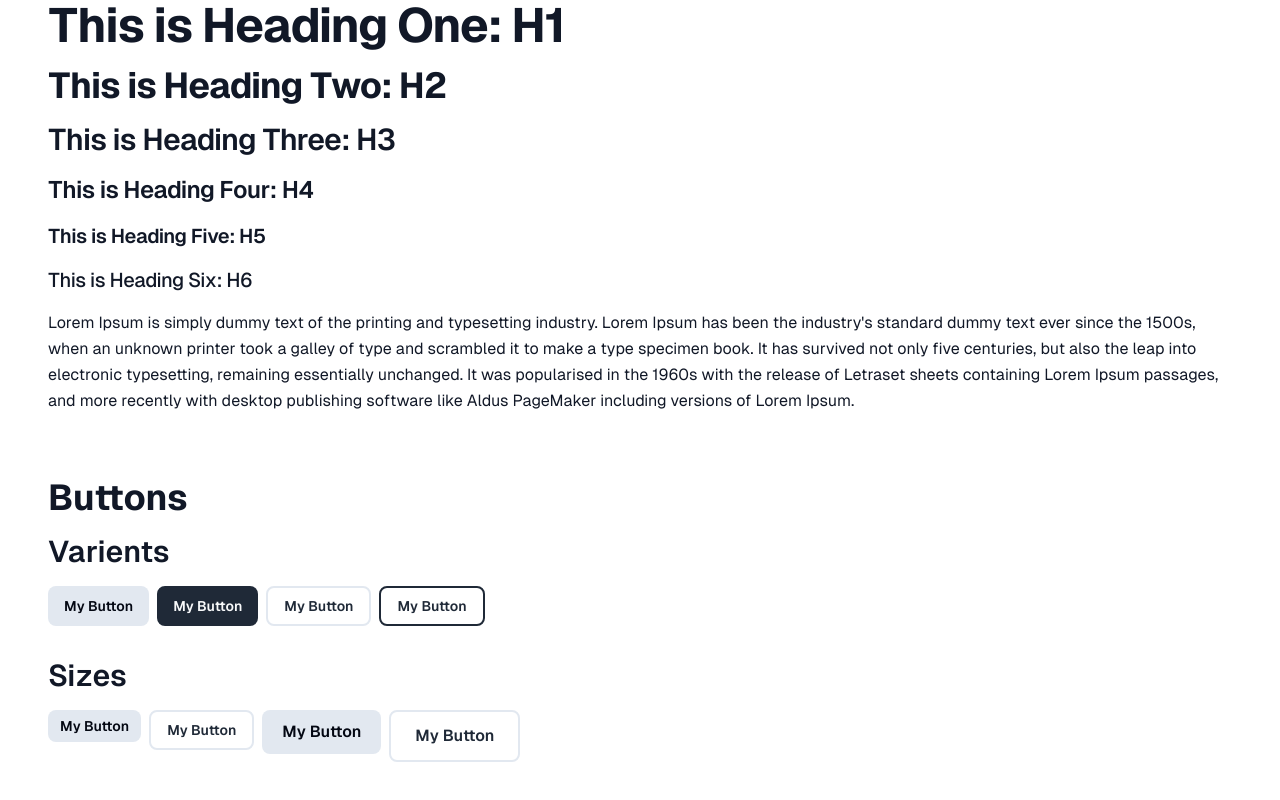
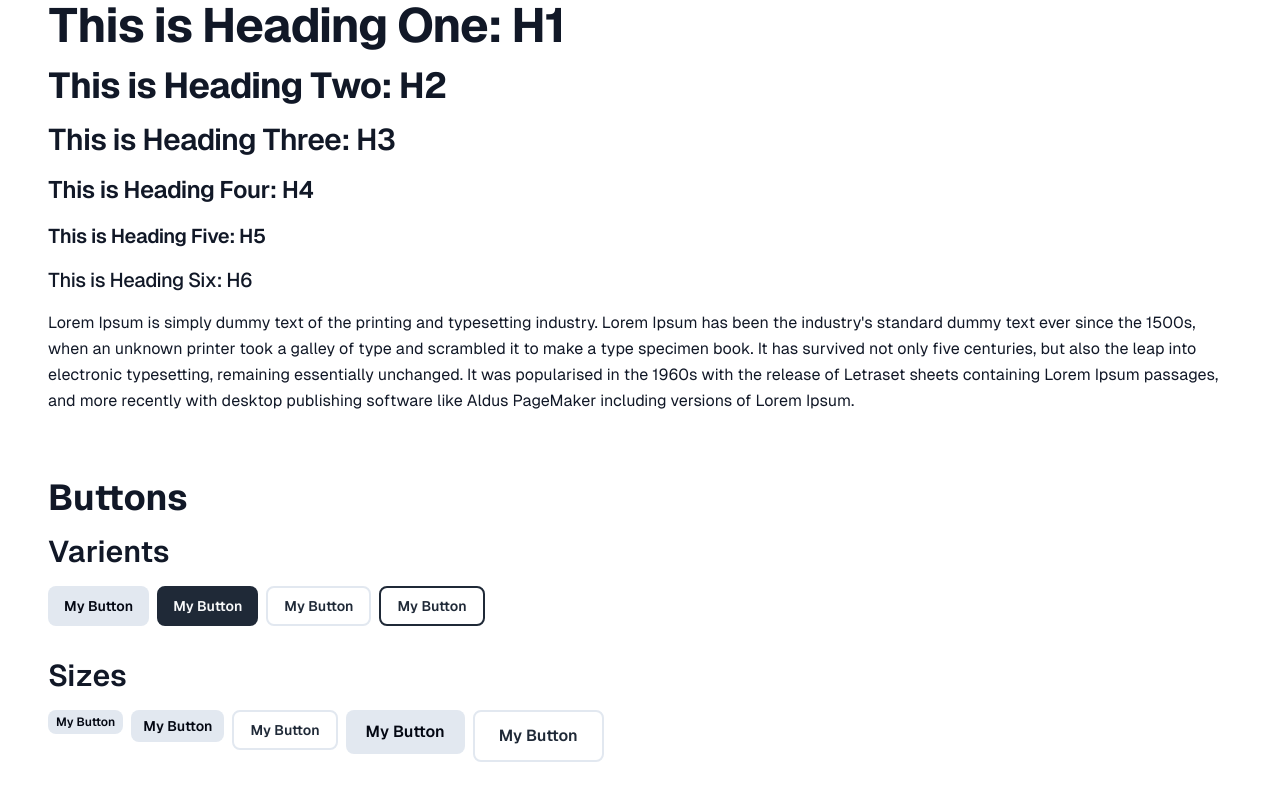
Before and after one commit to sagarmusabbir/third-bracket-ui, a Next.js app: page / in a window 1280 px wide. Shown: the part 630-1430 px from the top of the page. Built offline with nearby package versions, Linux system fonts and the light colour scheme.

Commit message:
Update page.tsx

```diff
--- a/app/page.tsx
+++ b/app/page.tsx
@@ -118,6 +118,9 @@ export default function Home() {
           Sizes
         </h3>
         <div className="flex flex-wrap gap-2  items-start">
+<Button variant="solid" size="xs" color="light" href="#">
+            My Button
+          </Button>
           <Button variant="solid" size="sm" color="light" href="#">
             My Button
           </Button>
```
